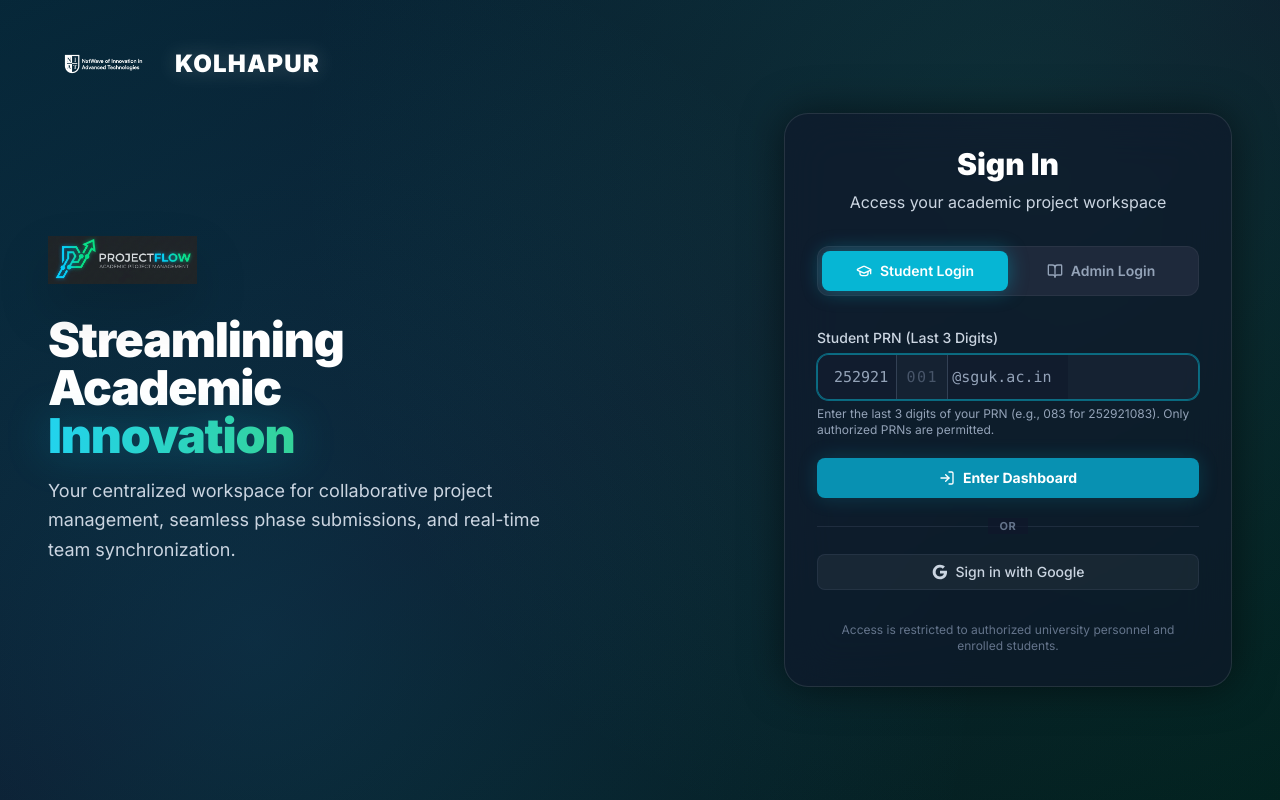
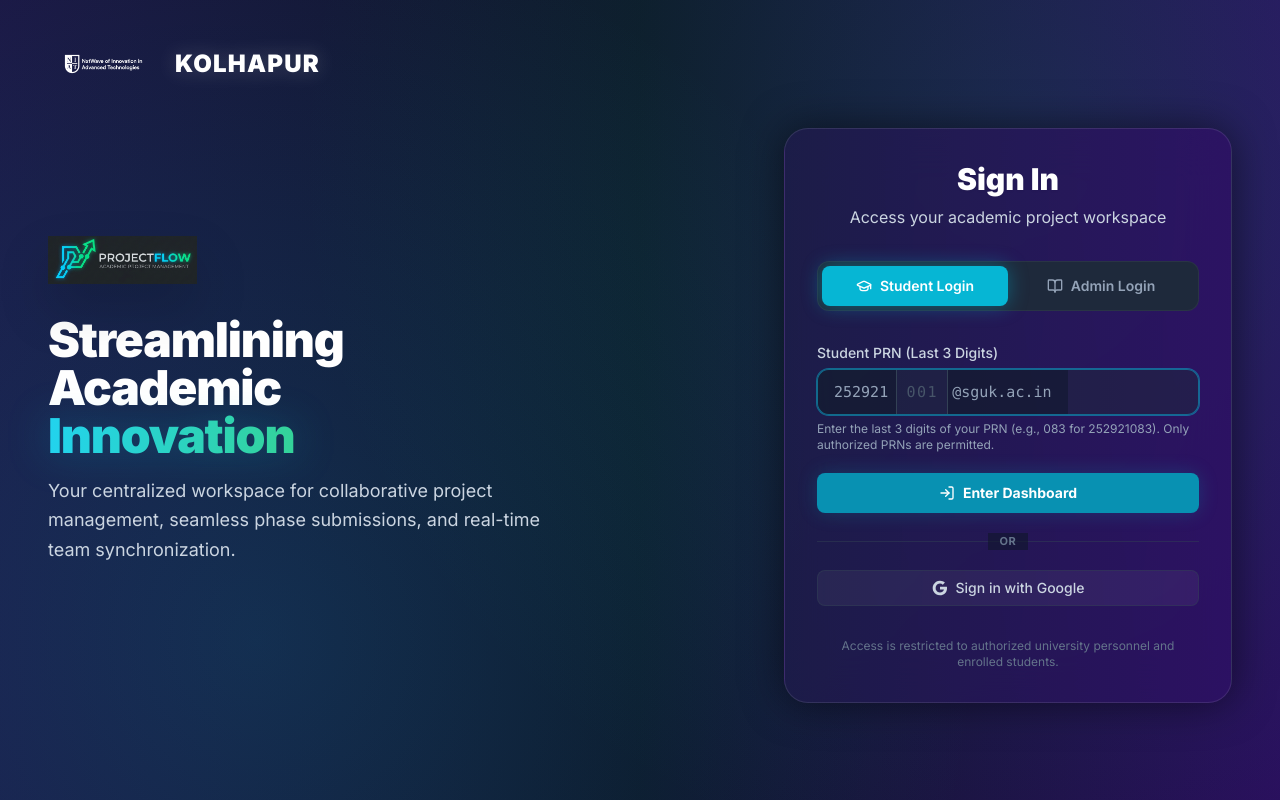
Before and after one commit to aditya9112adi/ProjectFlow, a React (Vite) app in the folder frontend/: page / in a window 1280 px wide. Built offline with nearby package versions, Linux system fonts and the light colour scheme; no server answers.

Commit message:
style: apply dark violet gradient and adjust login box position

```diff
--- a/frontend/src/pages/auth/Login.jsx
+++ b/frontend/src/pages/auth/Login.jsx
@@ -75,7 +75,7 @@ const Login = () => {
   return (
     <div className="h-screen relative flex overflow-hidden bg-slate-950">
       {/* Full-screen background gradients */}
-      <div className="absolute inset-0 bg-gradient-to-br from-cyan-950/80 via-slate-900 to-emerald-950/80 opacity-90" />
+      <div className="absolute inset-0 bg-gradient-to-r from-[#1e1b4b] via-[#0f172a] to-[#2e1065] opacity-90" />
       <div className="absolute inset-0" style={{
         backgroundImage: 'radial-gradient(circle at 20% 80%, rgba(6,182,212,0.15) 0%, transparent 60%), radial-gradient(circle at 80% 20%, rgba(16,185,129,0.15) 0%, transparent 60%)',
       }} />
@@ -109,8 +109,8 @@ const Login = () => {
         </div>
 
         {/* Right Side: Login Box */}
-        <div className="lg:w-1/2 flex items-center justify-center lg:justify-end mt-12 lg:mt-0 mb-12 lg:mb-0">
-          <div className="w-full max-w-md bg-slate-900/60 backdrop-blur-xl p-8 rounded-3xl border border-white/10 shadow-[0_0_40px_rgba(0,0,0,0.5)]">
+        <div className="lg:w-1/2 flex items-start justify-center lg:justify-end mt-[60px] lg:mt-[80px] mb-12 lg:mb-0">
+          <div className="w-full max-w-md bg-gradient-to-r from-[#1e1b4b]/80 to-[#2e1065]/80 backdrop-blur-xl p-8 rounded-3xl border border-white/10 shadow-[0_0_40px_rgba(0,0,0,0.5)]">
           <div className="mb-8 text-center">
             <h2 className="text-white text-3xl font-black mb-2 drop-shadow-sm">Sign In</h2>
             <p className="text-slate-300">Access your academic project workspace</p>
```
